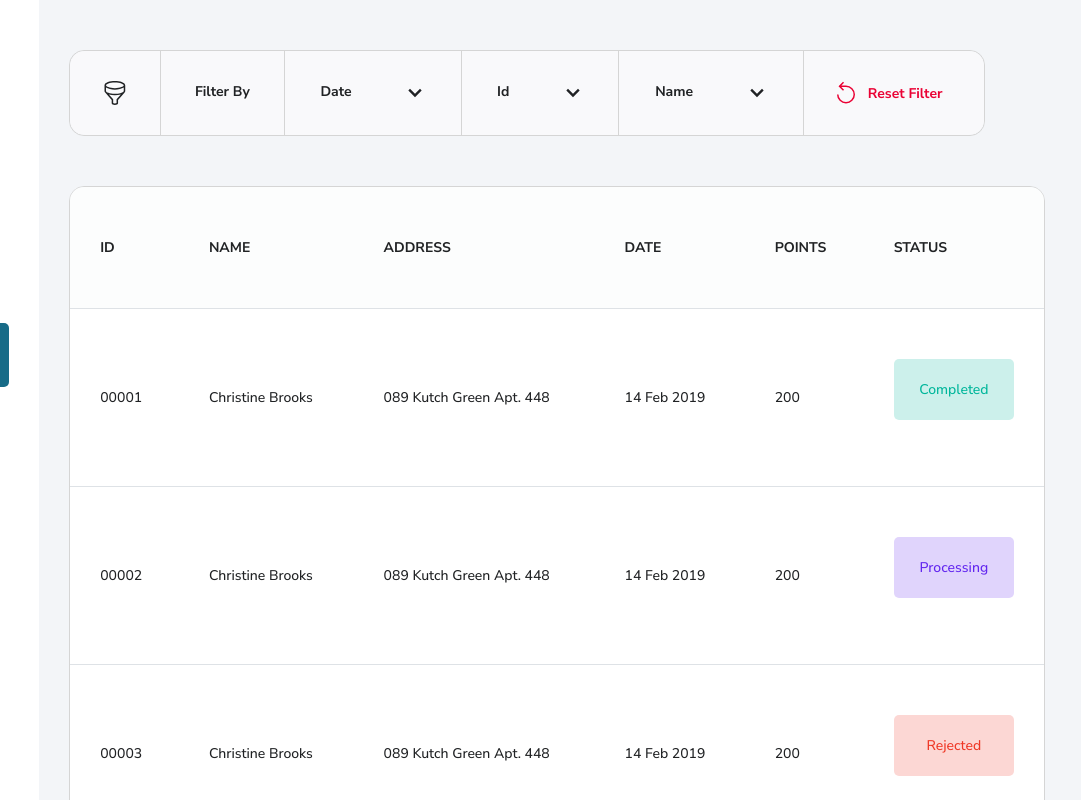
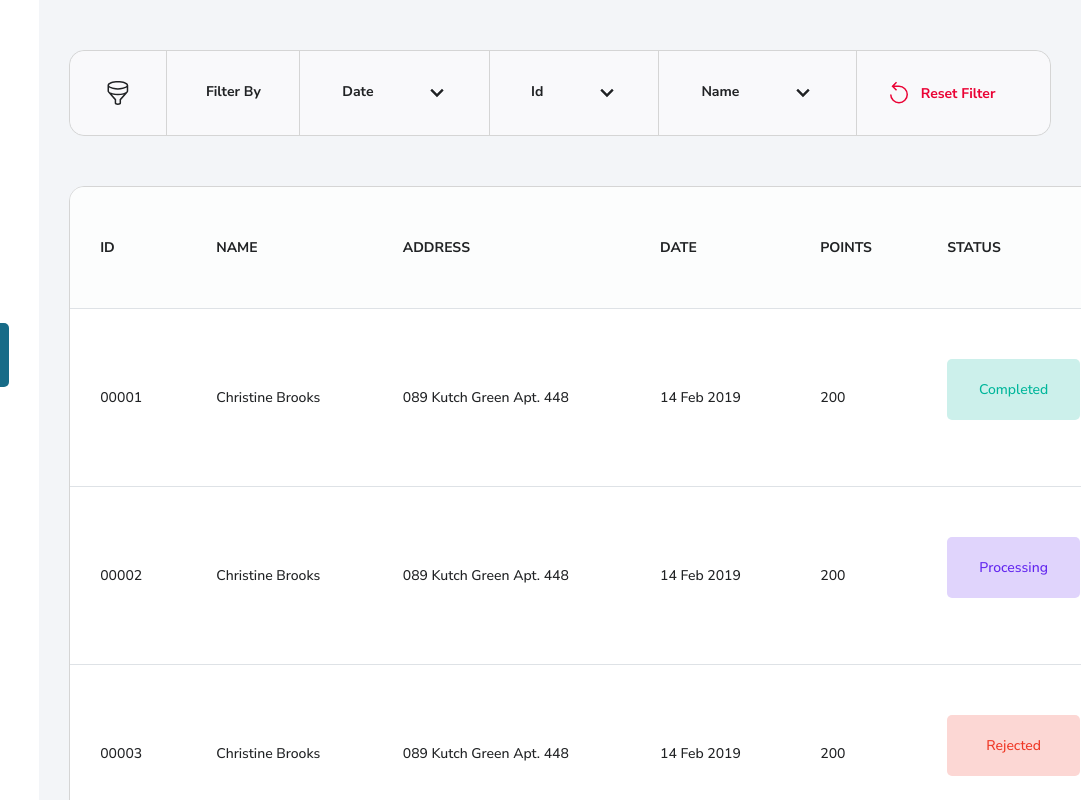
Before and after one commit to FarahHossam10/MedEco-Dashboard, a website: page expiredDrugs.html in a window 1280 px wide. Shown: the top 800 px of the page, 199-1280 px from the left. Drawn offline with nearby package versions, Linux system fonts and the light colour scheme.

Commit message:
css updates

```diff
--- a/css/expiredDrugs.css
+++ b/css/expiredDrugs.css
@@ -1,9 +1,17 @@
+.body-container {
+    flex: 1;
+    min-width: 0;
+    width: 100%;
+    overflow-x: hidden;
+}
+
 .body-container .data-table-container {
-    margin: 30px 30px 30px 30px;
+    margin: 30px;
     max-height: max-content;
-    width: 100%;
+    width: calc(100% - 60px);
     border-radius: 15px;
     border: 1px solid #D5D5D5;
+    overflow-x: auto;
 }
 
 .body-container .data-table-container .table {
@@ -15,6 +23,7 @@
     padding: 50px 30px;
     font-size: 14px;
     color: #202224;
+    white-space: nowrap;
 }
 
 .body-container .data-table-container .table td {
@@ -48,3 +57,10 @@
     background-color: #fcd7d4;
     color: #EF3826;
 }
+
+@media (max-width: 900px) {
+    .body-container .data-table-container .table th,
+    .body-container .data-table-container .table td {
+        padding: 20px 15px;
+    }
+}
--- a/css/filter.css
+++ b/css/filter.css
@@ -6,8 +6,8 @@
     border: 1px solid #D5D5D5;
     cursor: pointer;
     font-size: 14px;
-    overflow: visible;
-    min-width: max-content;
+    overflow-x: auto;
+    width: calc(100% - 60px);
     max-height: max-content;
     position: relative;
 }
--- a/css/sideMenu.css
+++ b/css/sideMenu.css
@@ -121,6 +121,6 @@ body {
         flex: 1;
         width: 100%;
         min-width: 0;
-        overflow-x: hidden;
+        /* overflow-x: hidden; */
     }
 }
--- a/expiredDrugs.html
+++ b/expiredDrugs.html
@@ -11,7 +11,7 @@
 </head>
 <body>
     <div class="menuBtn">
-        <svg xmlns="http://www.w3.org/2000/svg" width="100%" height="100%" viewBox="0 0 24 24">
+        <svg xmlns="http://www.w3.org/2000/svg" width="100%" height="100%" viewBox="0 0 18 18">
         <path fill="currentColor" d="M2 3.75A.75.75 0 0 1 2.75 3h10.5a.75.75 0 0 1 0 1.5H2.75A.75.75 0 0 1 2 3.75M2 8a.75.75 0 0 1 .75-.75h10.5a.75.75 0 0 1 0 1.5H2.75A.75.75 0 0 1 2 8m0 4.25a.75.75 0 0 1 .75-.75h10.5a.75.75 0 0 1 0 1.5H2.75a.75.75 0 0 1-.75-.75"/>
         </svg>
     </div>
@@ -43,7 +43,7 @@
 
 
     <div class="body-container">
-        <div class="filter-container table-wrapper table-responsive">
+        <div class="filter-container">
             <div id="warning" class="text-danger mb-2" style="display: none;">
                 ⚠️ "From" date must be before or equal to "To" date.
             </div>
@@ -89,7 +89,7 @@
             </table>
         </div>
 
-        <div class="data-table-container table-wrapper table-responsive">
+        <div class="data-table-container" style="overflow-x: auto; display: block; width: 100%;">
             <table class="table table-hover mb-0">
                 <thead>
                     <tr>
```
Also changed, not shown: changePoints.html (+1 -1 lines), home.html (+1 -1 lines), request.html (+1 -1 lines).
